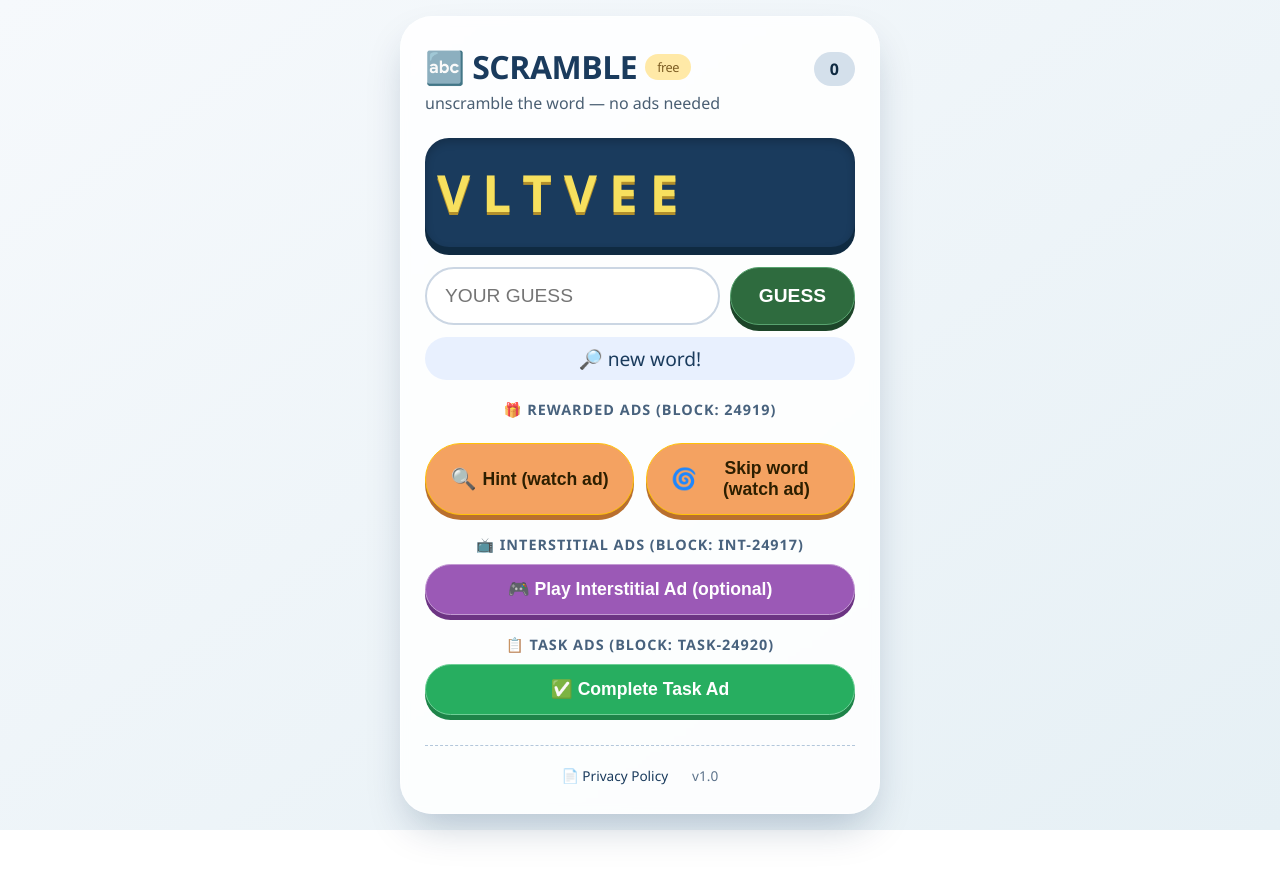
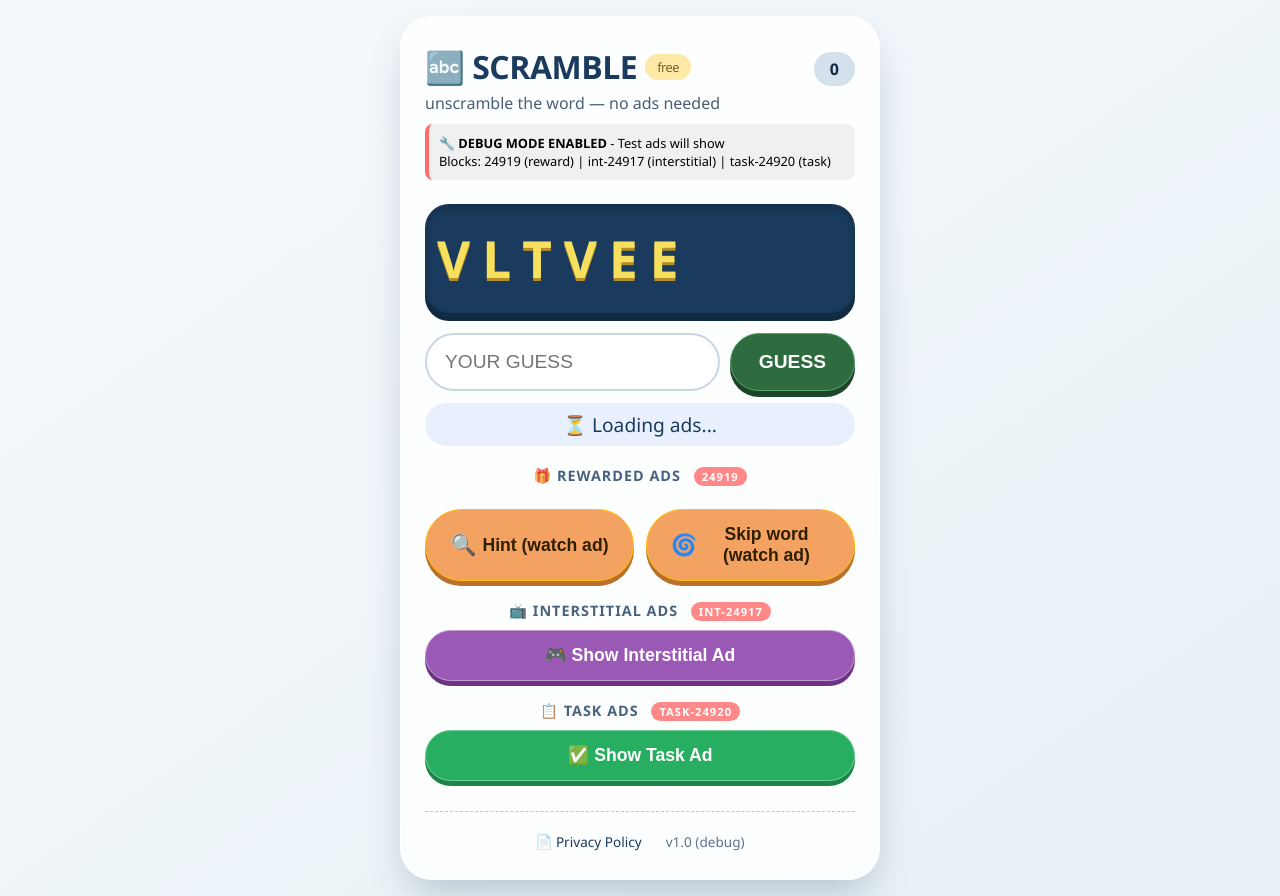
Before and after one commit to Nihal233778/word45, a plain HTML site: page index.html in a window 1280 px wide. Before the commit the page ends 830 px from the top, so only its background shows below. Drawn offline with Linux system fonts and the light colour scheme.

Commit message:
Refactor index.html with debug mode and structure changes
Updated HTML structure and added debug mode for ads.

```diff
--- a/index.html
+++ b/index.html
@@ -201,17 +201,22 @@
             transform: translateY(4px);
             box-shadow: 0 1px 0 #1e8449;
         }
-        .task-btn:disabled {
-            opacity: 0.5;
-            transform: none;
-            box-shadow: 0 5px 0 #1e8449;
-            pointer-events: none;
+        .debug-badge {
+            background: #ff6b6b;
+            color: white;
+            font-size: 0.7rem;
+            padding: 2px 8px;
+            border-radius: 12px;
+            margin-left: 8px;
+            text-transform: uppercase;
         }
-        .interstitial-btn:disabled {
-            opacity: 0.5;
-            transform: none;
-            box-shadow: 0 5px 0 #6c3483;
-            pointer-events: none;
+        .debug-info {
+            background: #f0f0f0;
+            border-radius: 8px;
+            padding: 10px;
+            margin: 10px 0;
+            font-size: 0.8rem;
+            border-left: 4px solid #ff6b6b;
         }
         footer {
             margin-top: 30px;
@@ -258,6 +263,12 @@
         </div>
         <p style="color: #4a5f73; margin-bottom: 8px;">unscramble the word — no ads needed</p>
 
+        <!-- Debug Mode Notice -->
+        <div class="debug-info">
+            🔧 <strong>DEBUG MODE ENABLED</strong> - Test ads will show<br>
+            Blocks: 24919 (reward) | int-24917 (interstitial) | task-24920 (task)
+        </div>
+
         <div class="scrambled-box">
             <div id="scrambledWord">......</div>
         </div>
@@ -270,27 +281,33 @@
         <div id="message" class="message">✨ type your answer</div>
 
         <!-- REWARDED ADS (24919) - User gets reward after watching -->
-        <div class="ad-section-title">🎁 REWARDED ADS (block: 24919)</div>
+        <div class="ad-section-title">
+            🎁 REWARDED ADS <span class="debug-badge">24919</span>
+        </div>
         <div class="reward-row">
             <button class="reward-btn" id="hintBtn"><i>🔍</i> Hint (watch ad)</button>
             <button class="reward-btn" id="skipBtn"><i>🌀</i> Skip word (watch ad)</button>
         </div>
 
         <!-- INTERSTITIAL ADS (int-24917) - Can be skipped -->
-        <div class="ad-section-title">📺 INTERSTITIAL ADS (block: int-24917)</div>
-        <button class="interstitial-btn" id="interstitialBtn">🎮 Play Interstitial Ad (optional)</button>
+        <div class="ad-section-title">
+            📺 INTERSTITIAL ADS <span class="debug-badge">int-24917</span>
+        </div>
+        <button class="interstitial-btn" id="interstitialBtn">🎮 Show Interstitial Ad</button>
 
         <!-- TASK ADS (task-24920) - No initialization needed -->
-        <div class="ad-section-title">📋 TASK ADS (block: task-24920)</div>
-        <button class="task-btn" id="taskBtn">✅ Complete Task Ad</button>
+        <div class="ad-section-title">
+            📋 TASK ADS <span class="debug-badge">task-24920</span>
+        </div>
+        <button class="task-btn" id="taskBtn">✅ Show Task Ad</button>
 
         <footer>
             <a href="#" target="_blank" id="privacyLink">📄 Privacy Policy</a>
-            <span>v1.0</span>
+            <span>v1.0 (debug)</span>
         </footer>
     </div>
 
-    <!-- Adsgram SDK - Place in head as per documentation -->
+    <!-- Adsgram SDK -->
     <script src="https://sad.adsgram.ai/js/sad.min.js"></script>
 
     <script>
@@ -298,9 +315,9 @@
             // ====================================================
             // YOUR BLOCK IDS
             // ====================================================
-            const REWARD_BLOCK_ID = "24919";        // Rewarded ad format
-            const INTERSTITIAL_BLOCK_ID = "int-24917"; // Interstitial ad format
-            const TASK_BLOCK_ID = "task-24920";      // Task ad format (no initialization needed)
+            const REWARD_BLOCK_ID = "24919";           // Rewarded ad format
+            const INTERSTITIAL_BLOCK_ID = "int-24917";  // Interstitial ad format
+            const TASK_BLOCK_ID = "task-24920";         // Task ad format
 
             // ====================================================
             // WORD LIST
@@ -333,30 +350,39 @@
             const taskBtn = document.getElementById('taskBtn');
 
             // ====================================================
-            // INITIALIZE ADSGRAM SDK - Only for rewarded and interstitial
-            // Task format does NOT need initialization (per docs)
+            // INITIALIZE ADSGRAM SDK WITH DEBUG MODE ENABLED
             // ====================================================
             function initAdsgram() {
                 try {
                     if (window.Adsgram) {
-                        // Initialize Rewarded Ad Controller (24919)
+                        console.log('✅ Adsgram SDK loaded, initializing with DEBUG MODE...');
+
+                        // Initialize Rewarded Ad Controller (24919) with debug mode
                         rewardedController = window.Adsgram.init({
-                            blockId: REWARD_BLOCK_ID
+                            blockId: REWARD_BLOCK_ID,
+                            debug: true,  // DEBUG MODE ENABLED - shows test ads
+                            debugBannerType: "RewardedVideo"  // Type of test ad
                         });
-                        console.log('✅ Rewarded ads initialized:', REWARD_BLOCK_ID);
+                        console.log('✅ Rewarded ads initialized (debug mode):', REWARD_BLOCK_ID);
 
-                        // Initialize Interstitial Ad Controller (int-24917)
+                        // Initialize Interstitial Ad Controller (int-24917) with debug mode
                         interstitialController = window.Adsgram.init({
-                            blockId: INTERSTITIAL_BLOCK_ID
+                            blockId: INTERSTITIAL_BLOCK_ID,
+                            debug: true,  // DEBUG MODE ENABLED
+                            debugBannerType: "FullscreenMedia"  // Type of test ad
                         });
-                        console.log('✅ Interstitial ads initialized:', INTERSTITIAL_BLOCK_ID);
+                        console.log('✅ Interstitial ads initialized (debug mode):', INTERSTITIAL_BLOCK_ID);
+
+                        messageEl.innerText = '✅ Ads ready! Click any ad button to test';
 
                     } else {
-                        console.error('❌ Adsgram SDK not loaded');
+                        console.error('❌ Adsgram SDK not loaded, retrying...');
+                        messageEl.innerText = '⏳ Loading ads...';
                         setTimeout(initAdsgram, 1000);
                     }
                 } catch (error) {
                     console.error('❌ Adsgram init error:', error);
+                    messageEl.innerText = '❌ Ads failed to load';
                 }
             }
 
@@ -364,7 +390,7 @@
             initAdsgram();
 
             // ====================================================
-            // SHOW REWARDED AD (24919)
+            // SHOW REWARDED AD (24919) - WITH DEBUG
             // ====================================================
             function showRewardedAd(rewardCallback) {
                 if (!rewardedController) {
@@ -372,29 +398,33 @@
                     return;
                 }
 
-                messageEl.innerText = '⏳ Loading rewarded ad...';
+                messageEl.innerText = '⏳ Loading rewarded ad (debug mode)...';
+                console.log('🎬 Showing rewarded ad...');
 
                 rewardedController.show()
                     .then((result) => {
                         console.log('✅ Rewarded ad completed:', result);
+                        console.log('   - done:', result.done);
+                        console.log('   - state:', result.state);
 
                         if (result.done) {
                             // User watched till the end - give reward
                             if (rewardCallback) rewardCallback();
-                            messageEl.innerText = '✨ Thanks! Here\'s your reward:';
+                            messageEl.innerText = '✨ Thanks for watching! Here\'s your reward:';
                         } else {
                             messageEl.innerText = '❌ Ad not completed. No reward.';
                         }
                     })
                     .catch((result) => {
                         console.log('❌ Rewarded ad error:', result);
+                        console.log('   - error:', result.error);
+                        console.log('   - description:', result.description);
                         messageEl.innerText = '❌ Ad failed. Try again?';
                     });
             }
 
             // ====================================================
-            // SHOW INTERSTITIAL AD (int-24917)
-            // User can skip before end - promise resolves when closed
+            // SHOW INTERSTITIAL AD (int-24917) - WITH DEBUG
             // ====================================================
             function showInterstitialAd() {
                 if (!interstitialController) {
@@ -402,34 +432,35 @@
                     return;
                 }
 
-                messageEl.innerText = '⏳ Loading interstitial ad...';
+                messageEl.innerText = '⏳ Loading interstitial ad (debug mode)...';
+                console.log('🎬 Showing interstitial ad...');
 
                 interstitialController.show()
                     .then((result) => {
-                        // For interstitial, promise resolves even if user closes early
                         console.log('✅ Interstitial ad completed/closed:', result);
+                        console.log('   - done:', result.done);
+                        console.log('   - state:', result.state);
 
                         if (result.done) {
-                            messageEl.innerText = '📺 Ad watched completely!';
+                            messageEl.innerText = '📺 Ad watched completely! +1 bonus!';
                         } else {
-                            messageEl.innerText = '📺 Ad closed. Thanks!';
+                            messageEl.innerText = '📺 Ad closed. +1 bonus!';
                         }
 
-                        // Bonus: give a small reward for interstitial too
+                        // Give bonus point for interstitial
                         score++;
                         updateScore();
-                        messageEl.innerText += ' +1 bonus point!';
                     })
                     .catch((result) => {
                         console.log('❌ Interstitial ad error:', result);
+                        console.log('   - error:', result.error);
+                        console.log('   - description:', result.description);
                         messageEl.innerText = '❌ Interstitial ad failed.';
                     });
             }
 
             // ====================================================
-            // SHOW TASK AD (task-24920)
-            // IMPORTANT: Task format does NOT need initialization (per docs)
-            // We use the TaskAd API directly
+            // SHOW TASK AD (task-24920) - WITH DEBUG
             // ====================================================
             function showTaskAd() {
                 if (!window.Adsgram || !window.Adsgram.TaskAd) {
@@ -437,11 +468,13 @@
                     return;
                 }
 
-                messageEl.innerText = '⏳ Loading task ad...';
+                messageEl.innerText = '⏳ Loading task ad (debug mode)...';
+                console.log('🎬 Showing task ad...');
 
                 // Task ad format - different API
                 const taskAd = window.Adsgram.TaskAd.init({
-                    blockId: TASK_BLOCK_ID
+                    blockId: TASK_BLOCK_ID,
+                    debug: true  // Task ads also support debug mode
                 });
 
                 taskAd.show()
@@ -539,19 +572,28 @@
             // Start the game
             nextWord();
 
-            // Update privacy link
-            document.getElementById('privacyLink').href = '#'; // Replace with your privacy policy URL
+            // Update privacy link - REPLACE THIS WITH YOUR ACTUAL PRIVACY URL
+            document.getElementById('privacyLink').href = '#'; // Change to your privacy policy URL
 
-            // Telegram Mini App integration (optional)
+            // Telegram Mini App integration
             if (window.Telegram?.WebApp) {
                 window.Telegram.WebApp.ready();
                 window.Telegram.WebApp.expand();
+                console.log('✅ Telegram WebApp initialized');
             }
+
+            // Log to console for debugging
+            console.log('🚀 ScrambleMaster started with debug mode');
+            console.log('Block IDs:', {
+                rewarded: REWARD_BLOCK_ID,
+                interstitial: INTERSTITIAL_BLOCK_ID,
+                task: TASK_BLOCK_ID
+            });
 
         })();
     </script>
 
-    <!-- Telegram Web App script (optional) -->
+    <!-- Telegram Web App script -->
     <script src="https://telegram.org/js/telegram-web-app.js"></script>
 </body>
 </html>
```
